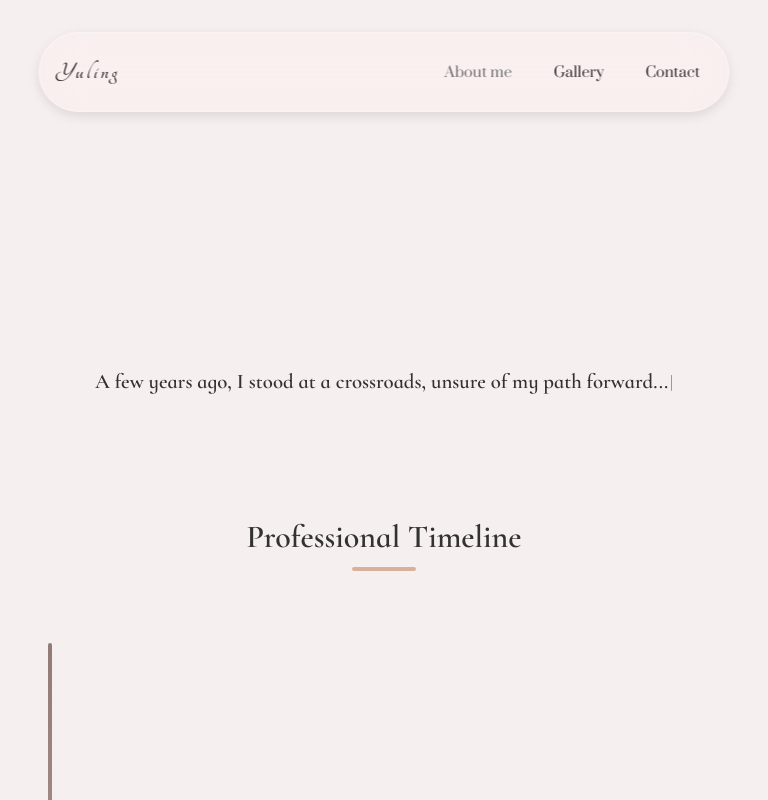
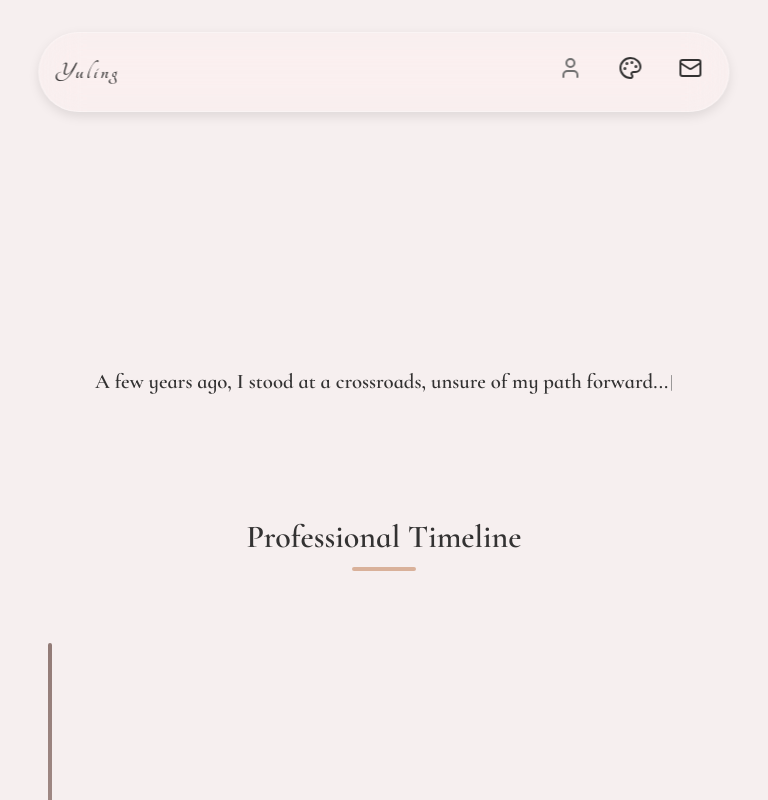
Before and after one commit to Summerflowerling/Summerflowerling.github.io, a React (Vite) app: page / in a window 768 px wide. Shown: the top 800 px of the page. Built offline with nearby package versions, Linux system fonts and the light colour scheme.

Commit message:
Update: update header small screen layout

```diff
--- a/package.json
+++ b/package.json
@@ -14,6 +14,7 @@
   },
   "dependencies": {
     "framer-motion": "^12.23.0",
+    "lucide-react": "^0.536.0",
     "react": "^19.1.0",
     "react-dom": "^19.1.0",
     "react-modal": "^3.16.3",
--- a/src/components/Header.module.css
+++ b/src/components/Header.module.css
@@ -86,6 +86,11 @@
   transform: scale(1.1);
 }
 
+.burgerMenuFixed:focus {
+  outline: 2px solid var(--accent-color);
+  outline-offset: 2px;
+}
+
 /* Burger Menu Styles (Legacy - keeping for burger lines only) */
 .burgerLine {
   width: 24px;
@@ -129,6 +134,28 @@
   font-family: inherit;
 }
 
+.navButton {
+  display: flex;
+  align-items: center;
+  gap: 0.5rem;
+}
+
+.navIcon {
+  font-size: 1.2rem;
+  display: none; /* Hidden by default on desktop */
+  color: currentColor;
+}
+
+.navIcon svg {
+  width: 20px;
+  height: 20px;
+  stroke: currentColor;
+}
+
+.navText {
+  display: inline; /* Shown by default on desktop */
+}
+
 .navBox.expanded .navList a,
 .navBox.expanded .navList button {
   padding: 0.5rem 1rem;
@@ -136,6 +163,13 @@
   text-align: left;
   width: auto;
   border-radius: 20px;
+}
+
+.navBox.expanded .navButton {
+  display: flex;
+  align-items: center;
+  gap: 0.5rem;
+  justify-content: flex-start;
 }
 
 .navList a:hover,
@@ -171,6 +205,29 @@
   text-shadow: none;
 }
 
+/* Tablet/Medium screens (768px - 1024px) */
+@media (min-width: 48rem) and (max-width: 64rem) {
+  .navBox {
+    width: 70%;
+    max-width: 800px;
+  }
+
+  .navBox.expanded {
+    width: 70%;
+    max-width: 800px;
+  }
+
+  .navList {
+    gap: 1.5rem;
+    margin-right: 1.5rem;
+  }
+
+  .navBox.expanded .navList {
+    gap: 1.5rem;
+    margin-right: 1.5rem;
+  }
+}
+
 @media (max-width: 48rem) {
   .navBox {
     width: 90%;
@@ -201,14 +258,40 @@
 
   .navList a,
   .navList button {
-    padding: 0.3rem 0.8rem;
+    padding: 0.5rem;
     font-size: 0.9rem;
+    min-width: 44px; /* Minimum touch target size */
+    min-height: 44px; /* Minimum touch target size */
+    display: flex;
+    align-items: center;
+    justify-content: center;
   }
 
   .navBox.expanded .navList a,
   .navBox.expanded .navList button {
-    padding: 0.3rem 0.8rem;
+    padding: 0.5rem;
     font-size: 0.9rem;
+    min-width: 44px;
+    min-height: 44px;
+    display: flex;
+    align-items: center;
+    justify-content: center;
+  }
+
+  /* Show only icons on mobile */
+  .navIcon {
+    display: inline !important;
+    font-size: 1.5rem; /* Larger icons for better touch targets */
+  }
+
+  .navIcon svg {
+    width: 24px !important;
+    height: 24px !important;
+    stroke: currentColor;
+  }
+
+  .navText {
+    display: none !important; /* Hide text on mobile */
   }
 
   .logo {
--- a/src/components/Header.tsx
+++ b/src/components/Header.tsx
@@ -1,12 +1,27 @@
 import { useState, useEffect } from 'react';
 import { motion, type Variants } from 'framer-motion';
+import { User, Palette, Mail } from 'lucide-react';
 import styles from './Header.module.css';
 
-// Define sections for smooth scroll navigation
 const SECTIONS = [
-  { id: 'about', name: 'About me' },
-  { id: 'gallery', name: 'Gallery' },
-  { id: 'contact', name: 'Contact' },
+  {
+    id: 'about',
+    name: 'About me',
+    icon: User,
+    ariaLabel: 'Navigate to About me section',
+  },
+  {
+    id: 'gallery',
+    name: 'Gallery',
+    icon: Palette,
+    ariaLabel: 'Navigate to Gallery section',
+  },
+  {
+    id: 'contact',
+    name: 'Contact',
+    icon: Mail,
+    ariaLabel: 'Navigate to Contact section',
+  },
 ];
 
 const Header = () => {
@@ -14,7 +29,6 @@ const Header = () => {
   const [expanded, setExpanded] = useState(false);
   const [currentSection, setCurrentSection] = useState('about');
 
-  // Function to scroll to a section
   const scrollToSection = (sectionId: string) => {
     const element = document.getElementById(sectionId);
     if (element) {
@@ -22,30 +36,24 @@ const Header = () => {
         behavior: 'smooth',
         block: 'start',
       });
-      setExpanded(false); // Close menu after navigation
+      setExpanded(false);
 
-      // After navigation, check if we should hide the header
-      // Use a timeout to wait for the scroll to complete
       setTimeout(() => {
         setScrolled(window.scrollY > 100);
       }, 500);
     }
   };
 
-  // Set up scroll listener to track scroll position
   useEffect(() => {
     const handleScroll = () => {
       const scrollY = window.scrollY;
 
-      // If menu is expanded and user scrolls, collapse it
       if (expanded) {
         setExpanded(false);
       }
 
-      // Update scrolled state based on scroll position
-      // Only when menu is not expanded to avoid conflicts
       if (!expanded) {
-        setScrolled(scrollY > 100); // Hide header after scrolling 100px
+        setScrolled(scrollY > 100);
       }
     };
 
@@ -55,7 +63,6 @@ const Header = () => {
     };
   }, [expanded]);
 
-  // Set up IntersectionObserver to track section visibility for navigation highlighting
   useEffect(() => {
     const observer = new IntersectionObserver(
       (entries) => {
@@ -72,13 +79,11 @@ const Header = () => {
       },
     );
 
-    // Observe all sections
     SECTIONS.forEach((section) => {
       const element = document.getElementById(section.id);
       if (element) observer.observe(element);
     });
 
-    // Cleanup observer on component unmount
     return () => {
       SECTIONS.forEach((section) => {
         const element = document.getElementById(section.id);
@@ -87,27 +92,23 @@ const Header = () => {
     };
   }, []);
 
-  // Handle header click to collapse expanded menu
   const handleHeaderClick = () => {
     if (expanded) {
       setExpanded(false);
-      // After collapsing, check scroll position to determine if header should be hidden
       setScrolled(window.scrollY > 100);
     }
   };
 
-  // Handle burger menu click to expand
   const handleBurgerClick = (e: React.MouseEvent) => {
     e.stopPropagation();
     e.preventDefault();
 
-    // Prevent multiple clicks by checking if already expanded
     if (expanded) {
       return;
     }
 
     setExpanded(true);
-    setScrolled(false); // Show full header when expanding
+    setScrolled(false);
   };
 
   const logoContainerVariants: Variants = {
@@ -159,7 +160,6 @@ const Header = () => {
 
   return (
     <>
-      {/* Main Header - hidden when scrolled */}
       <motion.div
         className={`${styles.navBox} ${scrolled ? styles.scrolled : ''} ${
           expanded ? styles.expanded : ''
@@ -183,7 +183,6 @@ const Header = () => {
           ))}
         </motion.h1>
 
-        {/* Navigation - visible when not scrolled OR when expanded */}
         {(!scrolled || expanded) && (
           <motion.ul
             className={styles.navList}
@@ -192,25 +191,50 @@ const Header = () => {
             animate='header'
             onClick={(e) => e.stopPropagation()}
           >
-            {SECTIONS.map((section) => (
+            {SECTIONS.map((section) => {
+              const IconComponent = section.icon;
+              return (
                 <li
                   key={section.id}
                   className={
                     currentSection === section.id ? styles.currentPage : ''
                   }
                 >
-                <button onClick={() => scrollToSection(section.id)}>
-                  {section.name}
+                  <button
+                    onClick={() => scrollToSection(section.id)}
+                    aria-label={section.ariaLabel}
+                    className={styles.navButton}
+                  >
+                    <span className={styles.navIcon}>
+                      <IconComponent size={20} strokeWidth={2} />
+                    </span>
+                    <span className={styles.navText}>{section.name}</span>
                   </button>
                 </li>
-            ))}
+              );
+            })}
           </motion.ul>
         )}
       </motion.div>
 
-      {/* Separate Burger Menu - only visible when scrolled AND not expanded */}
       {scrolled && !expanded && (
-        <div className={styles.burgerMenuFixed} onClick={handleBurgerClick}>
+        <div
+          className={styles.burgerMenuFixed}
+          onClick={handleBurgerClick}
+          role='button'
+          aria-label='Open navigation menu'
+          tabIndex={0}
+          onKeyDown={(e) => {
+            if (e.key === 'Enter' || e.key === ' ') {
+              e.preventDefault();
+              e.stopPropagation();
+              if (!expanded) {
+                setExpanded(true);
+                setScrolled(false);
+              }
+            }
+          }}
+        >
           <div className={styles.burgerLine}></div>
           <div className={styles.burgerLine}></div>
           <div className={styles.burgerLine}></div>
```
Also changed, not shown: 1 other file (tests, documents, lock files or other folders). Lines whose indentation alone changed are shown as unchanged.
